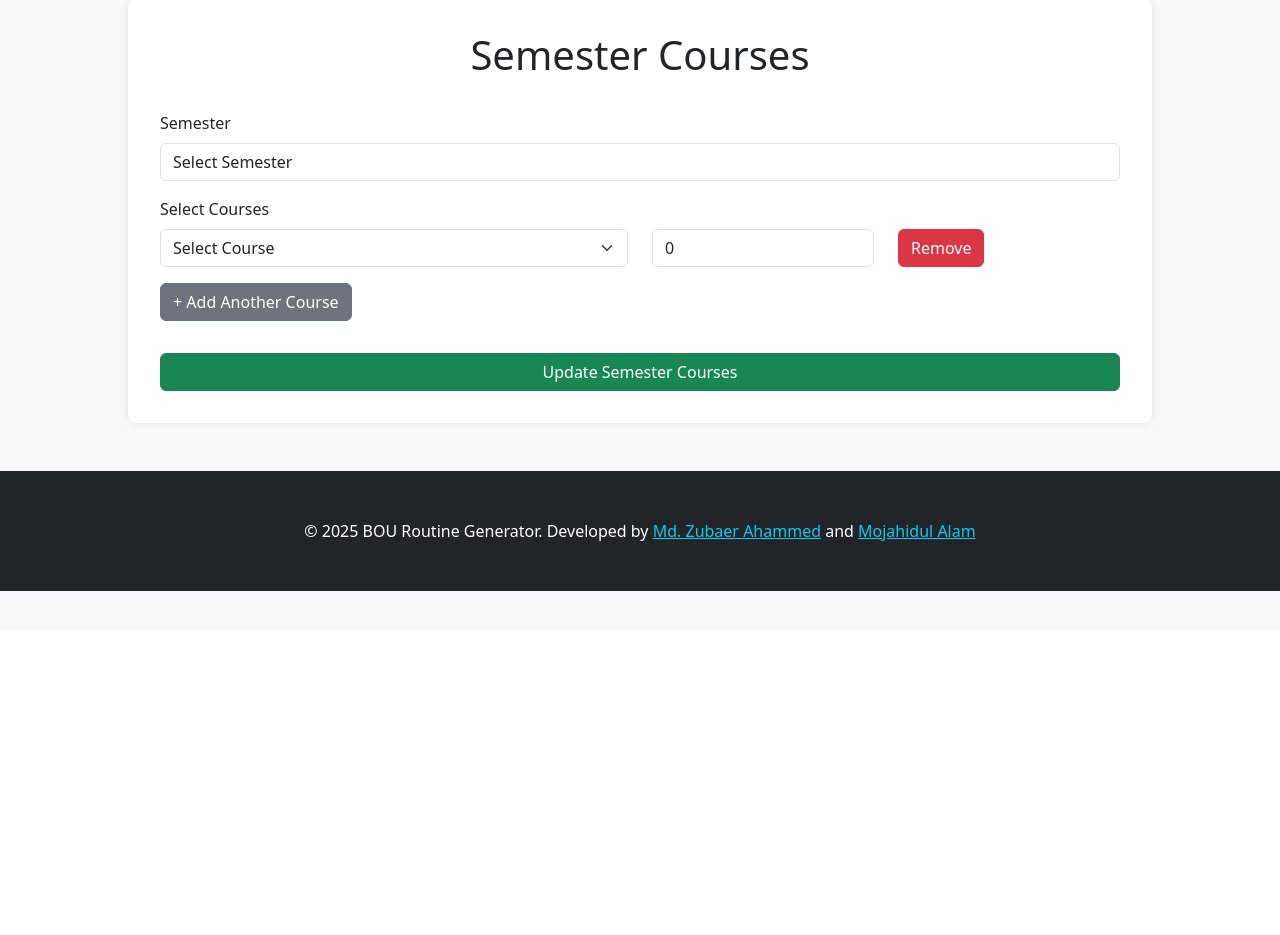
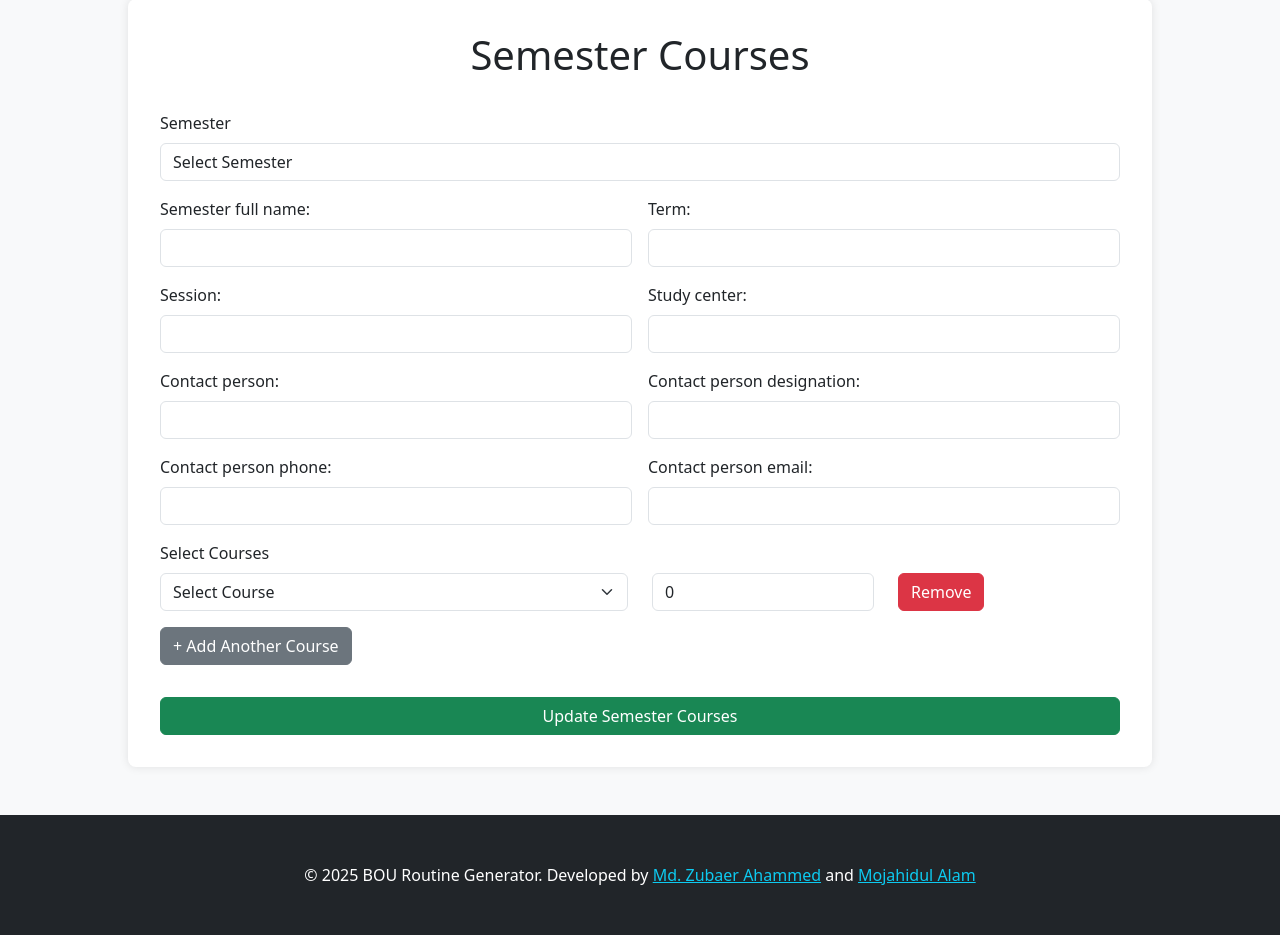
Before and after one commit to zubaer-ahammed/Academic-Routine-Automation-System, a Django app: page /semester-courses/ in a window 1280 px wide. Shown: the part 169-1104 px from the top of the page. Before the commit the page ends 760 px from the top, so only its background shows below. Run offline with Django 4.2, Linux system fonts and the light colour scheme; data comes from the database, SQL or seed files in the repository; both versions use the stored data as it was after the commit.

Commit message:
Semester course page with Contact Person and Semester Info

```diff
--- a/bou_routines_app/views.py
+++ b/bou_routines_app/views.py
@@ -611,40 +611,38 @@ def update_semester_courses(request):
 
     if request.method == "POST":
         semester_id = request.POST.get("semester")
-        # Include the selected semester ID in the context
         context["selected_semester_id"] = semester_id
-
-        # Get the selected semester
         semester = Semester.objects.get(id=semester_id)
 
-        # Remove all existing SemesterCourse entries for this semester
+        # Update semester info fields from POST
+        semester.semester_full_name = request.POST.get("semester_full_name", semester.semester_full_name)
+        semester.term = request.POST.get("term", semester.term)
+        semester.session = request.POST.get("session", semester.session)
+        semester.study_center = request.POST.get("study_center", semester.study_center)
+        semester.contact_person = request.POST.get("contact_person", semester.contact_person)
+        semester.contact_person_designation = request.POST.get("contact_person_designation", semester.contact_person_designation)
+        semester.contact_person_phone = request.POST.get("contact_person_phone", semester.contact_person_phone)
+        semester.contact_person_email = request.POST.get("contact_person_email", semester.contact_person_email)
+        semester.save()
+
         SemesterCourse.objects.filter(semester=semester).delete()
-
-        # Get all course IDs and their corresponding number of classes
         course_ids = request.POST.getlist("courses[]")
         number_of_classes = request.POST.getlist("classes")
-
-        # Create semester courses with number of classes
         for i, course_id in enumerate(course_ids):
             course = Course.objects.get(id=course_id)
-            # Get number of classes for this course, default to 1 if not provided
             try:
                 num_classes = int(number_of_classes[i]) if i < len(number_of_classes) else 1
                 if num_classes < 1:
                     num_classes = 0
             except (ValueError, IndexError):
                 num_classes = 0
-
-            # Create semester course with number of classes
             SemesterCourse.objects.create(
                 semester=semester,
                 course=course,
                 number_of_classes=num_classes
             )
-
         messages.success(request, f"Successfully updated courses for {semester.name}")
         return render(request, "bou_routines_app/semester_courses.html", context)
-
     return render(request, "bou_routines_app/semester_courses.html", context)
 
 def get_semester_courses(request):
@@ -652,13 +650,9 @@ def get_semester_courses(request):
     if request.method == "GET":
         semester_id = request.GET.get("semester_id")
         if semester_id:
-            # Get the semester object
             try:
                 semester = Semester.objects.get(id=semester_id)
-                # Get all SemesterCourse objects for this semester
                 semester_courses = SemesterCourse.objects.filter(semester_id=semester_id).select_related('course', 'course__teacher')
-
-                # Format the data for response
                 courses_data = [{
                     'id': sc.course.id,
                     'code': sc.course.code,
@@ -667,37 +661,41 @@ def get_semester_courses(request):
                     'teacher_id': sc.course.teacher.id,
                     'number_of_classes': sc.number_of_classes
                 } for sc in semester_courses]
-
-                # Include lunch break information if available
                 lunch_break_info = None
                 if semester.lunch_break_start and semester.lunch_break_end:
                     lunch_break_info = {
                         'start': semester.lunch_break_start.strftime('%H:%M'),
                         'end': semester.lunch_break_end.strftime('%H:%M')
                     }
-
-                # Include semester date range information if available
                 date_range_info = None
                 if semester.start_date and semester.end_date:
                     date_range_info = {
                         'start_date': semester.start_date.strftime('%m/%d/%Y'),
                         'end_date': semester.end_date.strftime('%m/%d/%Y')
                     }
-
-                # Include government holidays if available
                 holidays_info = None
                 if semester.holidays:
                     holidays_info = semester.holidays
-
+                # Add all semester info fields
+                semester_data = {
+                    'semester_full_name': semester.semester_full_name,
+                    'term': semester.term,
+                    'session': semester.session,
+                    'study_center': semester.study_center,
+                    'contact_person': semester.contact_person,
+                    'contact_person_designation': semester.contact_person_designation,
+                    'contact_person_phone': semester.contact_person_phone,
+                    'contact_person_email': semester.contact_person_email,
+                }
                 return JsonResponse({
                     'courses': courses_data,
                     'lunch_break': lunch_break_info,
                     'date_range': date_range_info,
-                    'holidays': holidays_info
+                    'holidays': holidays_info,
+                    'semester_data': semester_data
                 })
             except Semester.DoesNotExist:
                 return JsonResponse({'courses': [], 'lunch_break': None})
-
     return JsonResponse({'courses': [], 'lunch_break': None})
 
 def check_time_overlap(request):
@@ -968,7 +966,6 @@ def export_to_excel(request, semester_id):
             while slot_idx < len(slot_ranges):
                 slot_start, slot_end, slot_label = slot_ranges[slot_idx]
                 found = False
-
                 for r in routines_for_row:
                     r_start = r['start_time']
                     r_end = r['end_time']
--- a/templates/bou_routines_app/semester_courses.html
+++ b/templates/bou_routines_app/semester_courses.html
@@ -70,6 +70,42 @@
                 </select>
             </div>
 
+            <!-- Semester Info Fields -->
+            <div class="row g-3 mb-3">
+                <div class="col-md-6">
+                    <label for="semester_full_name" class="form-label">Semester full name:</label>
+                    <input type="text" class="form-control" name="semester_full_name" id="semester_full_name">
+                </div>
+                <div class="col-md-6">
+                    <label for="term" class="form-label">Term:</label>
+                    <input type="text" class="form-control" name="term" id="term">
+                </div>
+                <div class="col-md-6">
+                    <label for="session" class="form-label">Session:</label>
+                    <input type="text" class="form-control" name="session" id="session">
+                </div>
+                <div class="col-md-6">
+                    <label for="study_center" class="form-label">Study center:</label>
+                    <input type="text" class="form-control" name="study_center" id="study_center">
+                </div>
+                <div class="col-md-6">
+                    <label for="contact_person" class="form-label">Contact person:</label>
+                    <input type="text" class="form-control" name="contact_person" id="contact_person">
+                </div>
+                <div class="col-md-6">
+                    <label for="contact_person_designation" class="form-label">Contact person designation:</label>
+                    <input type="text" class="form-control" name="contact_person_designation" id="contact_person_designation">
+                </div>
+                <div class="col-md-6">
+                    <label for="contact_person_phone" class="form-label">Contact person phone:</label>
+                    <input type="text" class="form-control" name="contact_person_phone" id="contact_person_phone">
+                </div>
+                <div class="col-md-6">
+                    <label for="contact_person_email" class="form-label">Contact person email:</label>
+                    <input type="email" class="form-control" name="contact_person_email" id="contact_person_email">
+                </div>
+            </div>
+
             <div class="mb-3">
                 <label for="courseRepeater" class="form-label">Select Courses</label>
                 <div id="courseRepeater">
@@ -126,7 +162,7 @@
                     $('.course-row:first select').val('');
                     $('.course-row:first input[name="classes"]').val('1');
 
-                    // Fetch courses for the selected semester
+                    // Fetch courses and semester info for the selected semester
                     $.ajax({
                         url: "{% url 'get-semester-courses' %}",
                         data: {
@@ -135,20 +171,28 @@
                         dataType: 'json',
                         success: function(data) {
                             if (data.courses && data.courses.length > 0) {
-                                // If we have semester courses, populate them
                                 $.each(data.courses, function(index, course) {
                                     if (index === 0) {
-                                        // Use the first row
                                         $('.course-row:first select').val(course.id);
                                         $('.course-row:first input[name="classes"]').val(course.number_of_classes || 0);
                                     } else {
-                                        // Clone and add new rows for additional courses
                                         const newRow = $('.course-row:first').clone();
                                         newRow.find('select').val(course.id);
                                         newRow.find('input[name="classes"]').val(course.number_of_classes || 0);
                                         $('#courseRepeater').append(newRow);
                                     }
                                 });
+                            }
+                            // Fill semester info fields if present
+                            if (data.semester_data) {
+                                $('#semester_full_name').val(data.semester_data.semester_full_name || '');
+                                $('#term').val(data.semester_data.term || '');
+                                $('#session').val(data.semester_data.session || '');
+                                $('#study_center').val(data.semester_data.study_center || '');
+                                $('#contact_person').val(data.semester_data.contact_person || '');
+                                $('#contact_person_designation').val(data.semester_data.contact_person_designation || '');
+                                $('#contact_person_phone').val(data.semester_data.contact_person_phone || '');
+                                $('#contact_person_email').val(data.semester_data.contact_person_email || '');
                             }
                         }
                     });
```
Also changed, not shown: db.sqlite3.
